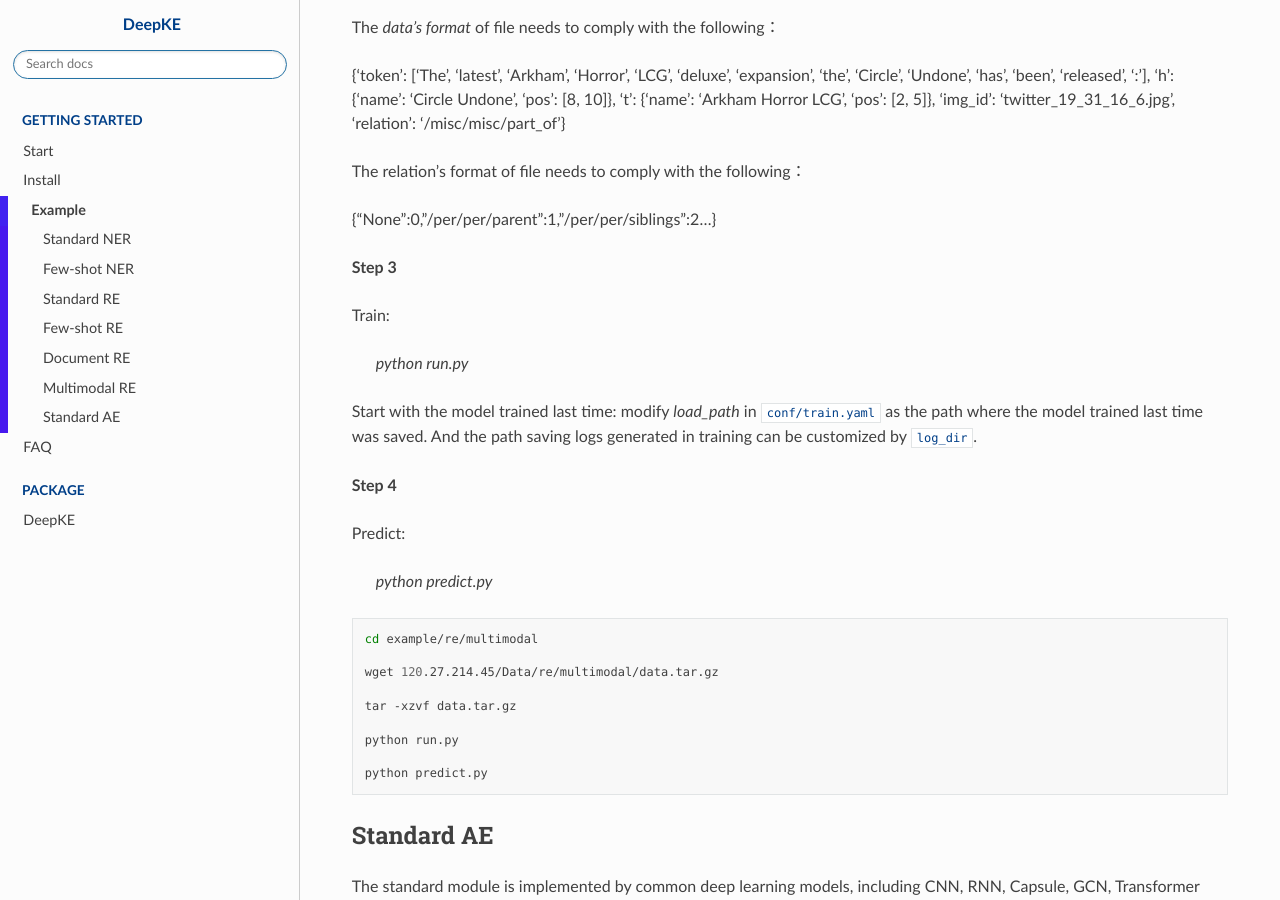
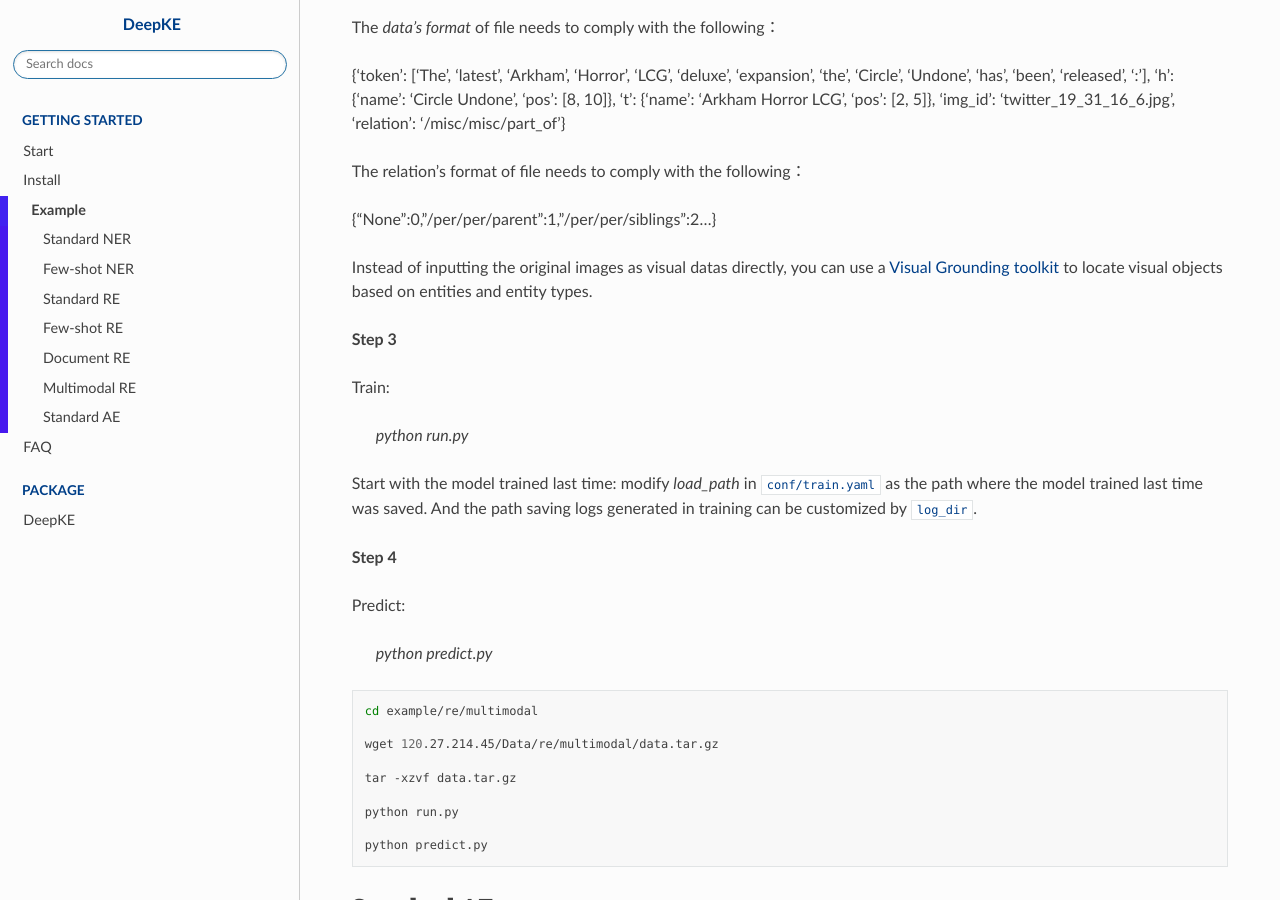
Before and after one commit to tlk1997/docs, a Sphinx documentation site: the page built from docs/source/example.rst, in a window 1280 px wide and 900 px high, scrolled down 6860 px. Built offline with Sphinx 7.4.7 and the Read the Docs theme 2.0.0, drawn with Linux system fonts in a browser that asks for light colours.

Commit message:
add mmre in example

```diff
--- a/docs/source/example.rst
+++ b/docs/source/example.rst
@@ -313,6 +313,8 @@ The relation's format of file needs to comply with the following：
 
 {"None":0,"/per/per/parent":1,"/per/per/siblings":2...}
 
+Instead of inputting the original images as visual datas directly, you can use a `Visual Grounding toolkit <https://github.com/zyang-ur/onestage_grounding>`_ to locate visual objects based on entities and entity types.
+
 **Step 3**
 
 Train:
```
Also changed, not shown: 1 other file.
